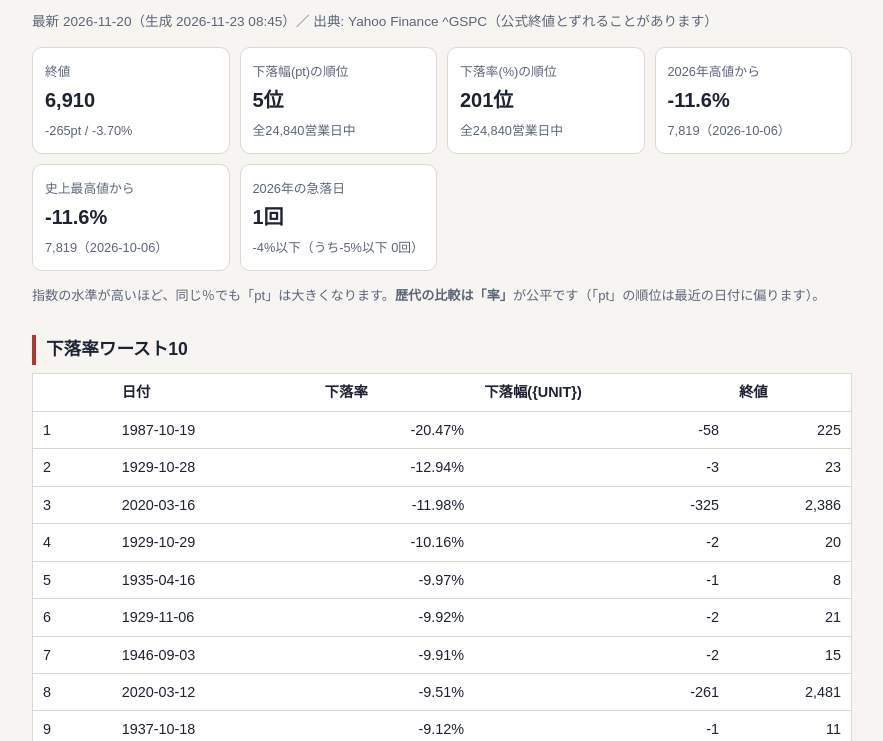
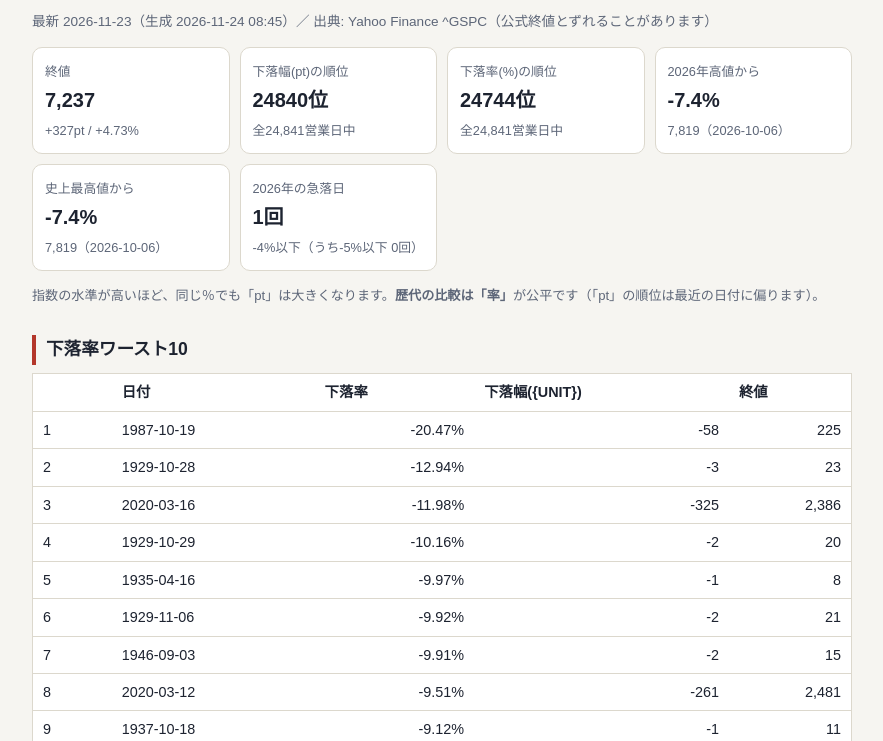
Before and after one commit to xxtoaxx/mkt-f0d094b300, a plain HTML site: page sp500_drops.html in a window 1280 px wide. Shown: the part 59-800 px from the top of the page, without its empty margins (198-1081 px from the left). Drawn offline with Linux system fonts and the light colour scheme.

Commit message:
update 2026-11-24 08:45

```diff
--- a/sp500_drops.html
+++ b/sp500_drops.html
@@ -17,18 +17,18 @@ tr.hl td{background:var(--hl);font-weight:700} small{color:var(--mute)}
 .note{color:var(--mute);font-size:.82rem}
 </style></head><body><main>
 <h1>S&P500 下落ランキング</h1>
-<div class="sub">最新 2026-11-20（生成 2026-11-23 08:45）／ 出典: Yahoo Finance ^GSPC（公式終値とずれることがあります）</div>
+<div class="sub">最新 2026-11-23（生成 2026-11-24 08:45）／ 出典: Yahoo Finance ^GSPC（公式終値とずれることがあります）</div>
 <div class="cards">
-<div class="card"><span>終値</span><b>6,910</b><span>-265pt / -3.70%</span></div>
-<div class="card"><span>下落幅(pt)の順位</span><b>5位</b><span>全24,840営業日中</span></div>
-<div class="card"><span>下落率(%)の順位</span><b>201位</b><span>全24,840営業日中</span></div>
-<div class="card"><span>2026年高値から</span><b>-11.6%</b><span>7,819（2026-10-06）</span></div>
-<div class="card"><span>史上最高値から</span><b>-11.6%</b><span>7,819（2026-10-06）</span></div>
+<div class="card"><span>終値</span><b>7,237</b><span>+327pt / +4.73%</span></div>
+<div class="card"><span>下落幅(pt)の順位</span><b>24840位</b><span>全24,841営業日中</span></div>
+<div class="card"><span>下落率(%)の順位</span><b>24744位</b><span>全24,841営業日中</span></div>
+<div class="card"><span>2026年高値から</span><b>-7.4%</b><span>7,819（2026-10-06）</span></div>
+<div class="card"><span>史上最高値から</span><b>-7.4%</b><span>7,819（2026-10-06）</span></div>
 <div class="card"><span>2026年の急落日</span><b>1回</b><span>-4%以下（うち-5%以下 0回）</span></div>
 </div>
 <p class="note">指数の水準が高いほど、同じ％でも「pt」は大きくなります。<b>歴代の比較は「率」</b>が公平です（「pt」の順位は最近の日付に偏ります）。</p>
 <h2>下落率ワースト10</h2><div class='scroll'><table><thead><tr><th></th><th>日付</th><th>下落率</th><th>下落幅({UNIT})</th><th>終値</th></tr></thead><tbody><tr><td>1</td><td>1987-10-19</td><td class='n'>-20.47%</td><td class='n'>-58</td><td class='n'>225</td></tr><tr><td>2</td><td>1929-10-28</td><td class='n'>-12.94%</td><td class='n'>-3</td><td class='n'>23</td></tr><tr><td>3</td><td>2020-03-16</td><td class='n'>-11.98%</td><td class='n'>-325</td><td class='n'>2,386</td></tr><tr><td>4</td><td>1929-10-29</td><td class='n'>-10.16%</td><td class='n'>-2</td><td class='n'>20</td></tr><tr><td>5</td><td>1935-04-16</td><td class='n'>-9.97%</td><td class='n'>-1</td><td class='n'>8</td></tr><tr><td>6</td><td>1929-11-06</td><td class='n'>-9.92%</td><td class='n'>-2</td><td class='n'>21</td></tr><tr><td>7</td><td>1946-09-03</td><td class='n'>-9.91%</td><td class='n'>-2</td><td class='n'>15</td></tr><tr><td>8</td><td>2020-03-12</td><td class='n'>-9.51%</td><td class='n'>-261</td><td class='n'>2,481</td></tr><tr><td>9</td><td>1937-10-18</td><td class='n'>-9.12%</td><td class='n'>-1</td><td class='n'>11</td></tr><tr><td>10</td><td>1931-10-05</td><td class='n'>-9.07%</td><td class='n'>-1</td><td class='n'>9</td></tr></tbody></table></div>
-<h2>下落幅(pt)ワースト10</h2><div class='scroll'><table><thead><tr><th></th><th>日付</th><th>下落率</th><th>下落幅({UNIT})</th><th>終値</th></tr></thead><tbody><tr><td>1</td><td>2026-11-05</td><td class='n'>-4.36%</td><td class='n'>-335</td><td class='n'>7,354</td></tr><tr><td>2</td><td>2020-03-16</td><td class='n'>-11.98%</td><td class='n'>-325</td><td class='n'>2,386</td></tr><tr><td>3</td><td>2025-04-04</td><td class='n'>-5.97%</td><td class='n'>-322</td><td class='n'>5,074</td></tr><tr><td>4</td><td>2025-04-03</td><td class='n'>-4.84%</td><td class='n'>-274</td><td class='n'>5,397</td></tr><tr class="hl"><td>5</td><td>2026-11-20</td><td class='n'>-3.70%</td><td class='n'>-265</td><td class='n'>6,910</td></tr><tr><td>6</td><td>2020-03-12</td><td class='n'>-9.51%</td><td class='n'>-261</td><td class='n'>2,481</td></tr><tr><td>7</td><td>2020-03-09</td><td class='n'>-7.60%</td><td class='n'>-226</td><td class='n'>2,747</td></tr><tr><td>8</td><td>2026-06-05</td><td class='n'>-2.64%</td><td class='n'>-201</td><td class='n'>7,384</td></tr><tr><td>9</td><td>2025-04-10</td><td class='n'>-3.46%</td><td class='n'>-189</td><td class='n'>5,268</td></tr><tr><td>10</td><td>2020-06-11</td><td class='n'>-5.89%</td><td class='n'>-188</td><td class='n'>3,002</td></tr></tbody></table></div>
+<h2>下落幅(pt)ワースト10</h2><div class='scroll'><table><thead><tr><th></th><th>日付</th><th>下落率</th><th>下落幅({UNIT})</th><th>終値</th></tr></thead><tbody><tr><td>1</td><td>2026-11-05</td><td class='n'>-4.36%</td><td class='n'>-335</td><td class='n'>7,354</td></tr><tr><td>2</td><td>2020-03-16</td><td class='n'>-11.98%</td><td class='n'>-325</td><td class='n'>2,386</td></tr><tr><td>3</td><td>2025-04-04</td><td class='n'>-5.97%</td><td class='n'>-322</td><td class='n'>5,074</td></tr><tr><td>4</td><td>2025-04-03</td><td class='n'>-4.84%</td><td class='n'>-274</td><td class='n'>5,397</td></tr><tr><td>5</td><td>2026-11-20</td><td class='n'>-3.70%</td><td class='n'>-265</td><td class='n'>6,910</td></tr><tr><td>6</td><td>2020-03-12</td><td class='n'>-9.51%</td><td class='n'>-261</td><td class='n'>2,481</td></tr><tr><td>7</td><td>2020-03-09</td><td class='n'>-7.60%</td><td class='n'>-226</td><td class='n'>2,747</td></tr><tr><td>8</td><td>2026-06-05</td><td class='n'>-2.64%</td><td class='n'>-201</td><td class='n'>7,384</td></tr><tr><td>9</td><td>2025-04-10</td><td class='n'>-3.46%</td><td class='n'>-189</td><td class='n'>5,268</td></tr><tr><td>10</td><td>2020-06-11</td><td class='n'>-5.89%</td><td class='n'>-188</td><td class='n'>3,002</td></tr></tbody></table></div>
 <h2>直近1年の急落日（-4%以下）</h2>
 <div class="scroll"><table><thead><tr><th>日付</th><th>下落率</th><th>下落幅(pt)</th><th>終値</th></tr></thead><tbody><tr><td>2026-11-05</td><td class='n'>-4.36%</td><td class='n'>-335</td><td class='n'>7,354</td></tr></tbody></table></div>
 <h2>急落後の反発（S&P500 全期間）</h2>
```
Also changed, not shown: index.html (+5 -5 lines), nikkei_drops.html (+1 -1 lines).
